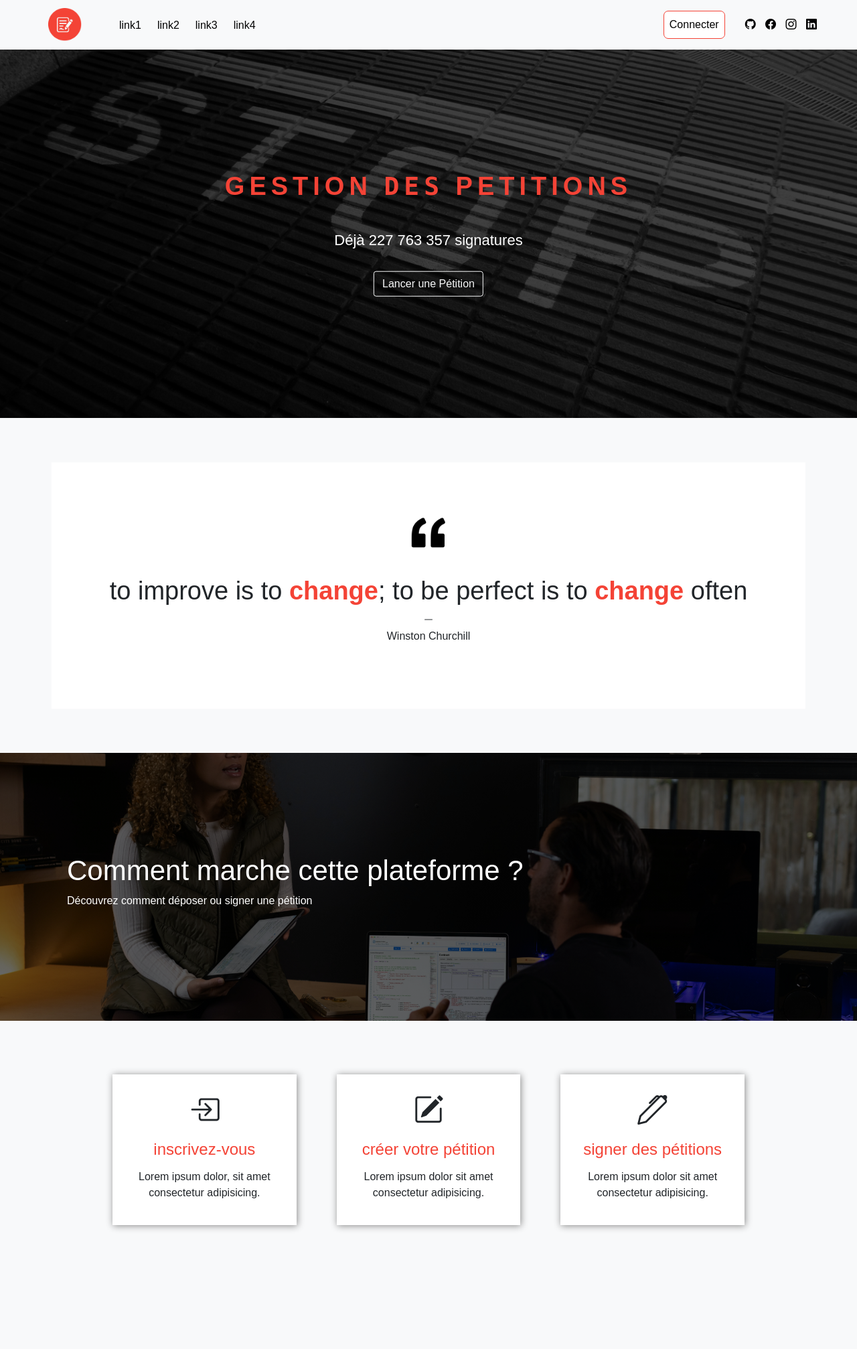
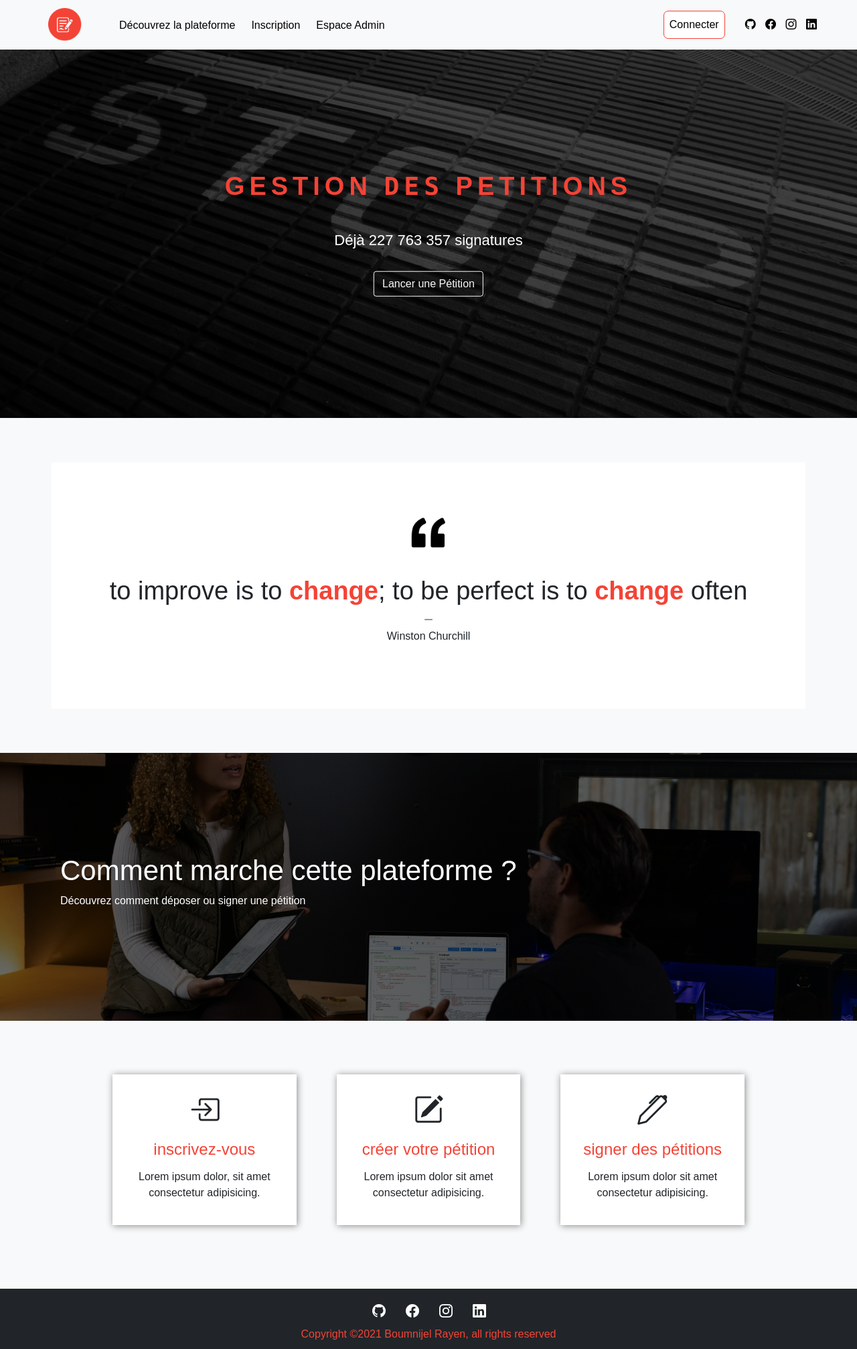
Before and after one commit to boumnijel-rayen/gestion-des-petitions, a PHP site: page / in a window 1280 px wide. Shown: the whole page at 67% size. Before the commit the page ends 1837 px from the top, so only its background shows below. Run offline with PHP 8.4, Linux system fonts and the light colour scheme.

Commit message:
home page

```diff
--- a/style.css
+++ b/css/style.css
@@ -263,7 +263,7 @@ header nav .bi-list{
     width: 100%;
     height: 400px;
     background-image: linear-gradient(rgba(0,0,0,0.6),
-    rgba(0,0,0,0.6)),url(img/comment\ ça\ marche.webp);
+    rgba(0,0,0,0.6)),url(../img/comment\ ça\ marche.webp);
     background-position: center;
     background-size: cover;
     position: relative;
@@ -273,7 +273,7 @@ header nav .bi-list{
     position: absolute;
     top: 50%;
     transform: translateY(-50%);
-    padding: 0 100px;
+    padding: 0 90px;
 }
 
 #how-section .contenu-how h4{
@@ -314,7 +319,48 @@ header nav .bi-list{
     color: #f44336;
 }
 
+/*FOOTER*/
 
+footer{
+    width: 100%;
+    height: 90px;
+    background-color: #212529;
+}
+
+footer ul{
+    display: flex;
+    justify-content: center;
+    list-style: none;
+}
+
+footer ul li{
+    margin-left: 30px;
+    margin-top: 18px;
+}
+
+footer ul li:nth-child(1){
+    margin-left: 0px;
+}
+
+footer ul li:nth-child(4){
+    margin-right: 30px;
+}
+
+footer ul li i{
+    font-size: 20px;
+    color: white;
+}
+
+footer ul li i:hover{
+    color: #f44336;
+}
+
+footer p{
+    margin-top: -8px;
+    font-size: 16px;
+    color: #f44336;
+    text-align: center;
+}
 
 @media screen and (max-width : 600px) {
 
--- a/index.php
+++ b/index.php
@@ -6,7 +6,7 @@
     <meta name="viewport" content="width=device-width, initial-scale=1.0">
     <title>Pétitions</title>
     <link rel="shortcut icon" href="img/petition_logo.webp" type="image/png">
-    <link rel="stylesheet" href="style.css">
+    <link rel="stylesheet" href="css/style.css">
     <link rel="stylesheet" href="https://cdn.jsdelivr.net/npm/bootstrap-icons@1.8.1/font/bootstrap-icons.css">
     <link href="https://cdn.jsdelivr.net/npm/bootstrap@5.1.3/dist/css/bootstrap.min.css" rel="stylesheet" integrity="sha384-1BmE4kWBq78iYhFldvKuhfTAU6auU8tT94WrHftjDbrCEXSU1oBoqyl2QvZ6jIW3" crossorigin="anonymous">
 </head>
@@ -19,10 +19,9 @@
             <div class="left-nav">
                 <a href="#"><img src="img/petition_logo.webp" alt=""></a>
                 <ul id="list">
-                    <a href="#"><li>link1</li></a>
-                    <a href="#"><li>link2</li></a>
-                    <a href="#"><li>link3</li></a>
-                    <a href="#"><li>link4</li></a>
+                    <a href="#how-section"><li>Découvrez la plateforme</li></a>
+                    <a href="#"><li>Inscription</li></a>
+                    <a href="#"><li>Espace Admin</li></a>
                 </ul>
             </div>
             <div class="right-nav">
@@ -93,8 +92,20 @@
             </div>
         </div>
     </section>
+
+    <!--FOOTER-->
+
+    <footer>
+        <ul>
+            <li><a href="https://github.com/boumnijel-rayen" target="_blank"><i class="bi bi-github"></i></a></li>
+            <li><a href="https://www.facebook.com/rayen.boumnijel/" target="_blank"><i class="bi bi-facebook"></i></a></li>
+            <li><a href="https://www.instagram.com/Rayen_boumnijel/?fbclid=IwAR2P8HQ-dnGLlI8Ahn3OSq1xIqW662KvAV2NWMcOs61ixz7QiAtpFAOH24o" target="_blank"><i class="bi bi-instagram"></i></a></li>
+            <li><a href="https://www.linkedin.com/in/rayen-boumnijel-3774b91b7/" target="_blank"><i class="bi bi-linkedin"></i></a></li>
+        </ul>
+        <p>Copyright ©2021 Boumnijel Rayen, all rights reserved</p>
+    </footer>
     <?php
     ?>
 </body>
-<script src="toggleMenu.js"></script>
+<script src="js/toggleMenu.js"></script>
 </html>
```
Also changed, not shown: other parts of css/style.css (+33 -6 lines), js/toggleMenu.js (renamed from toggleMenu.js).
